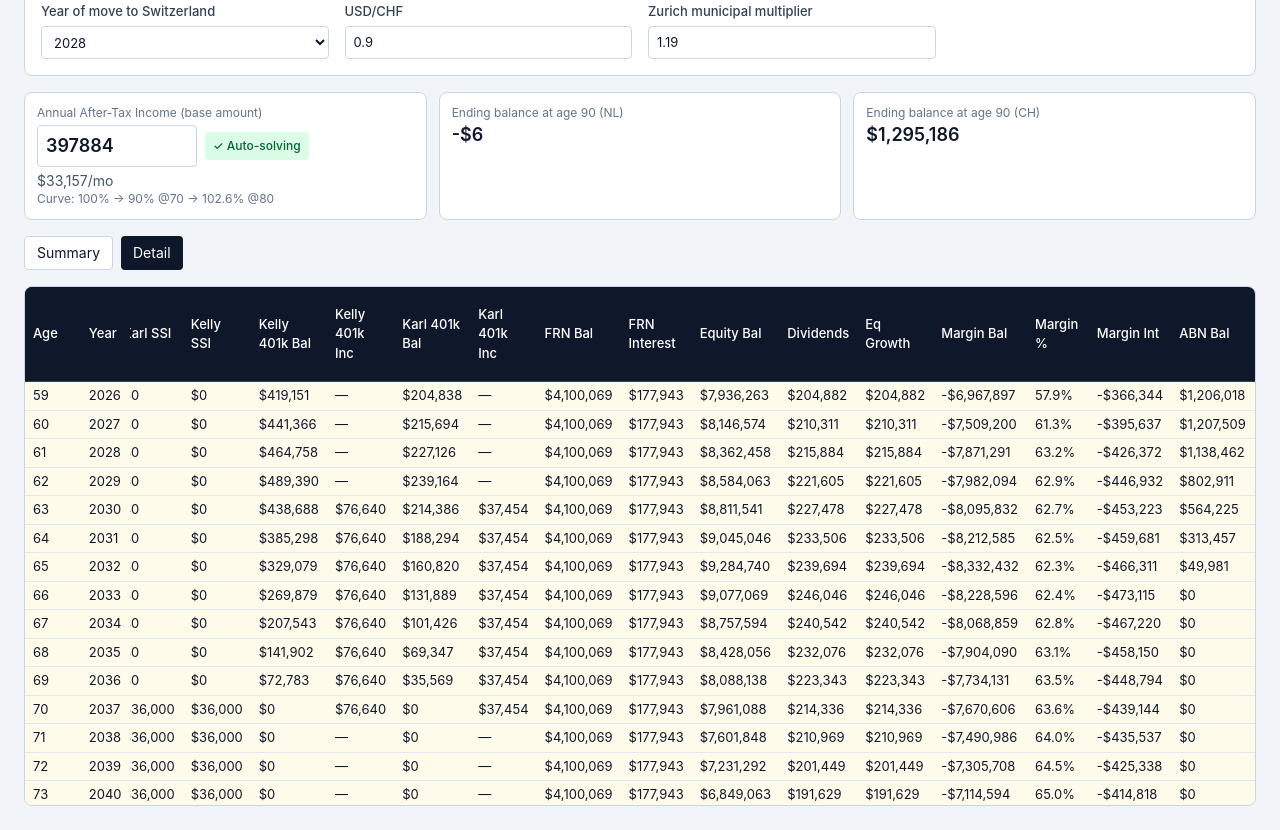
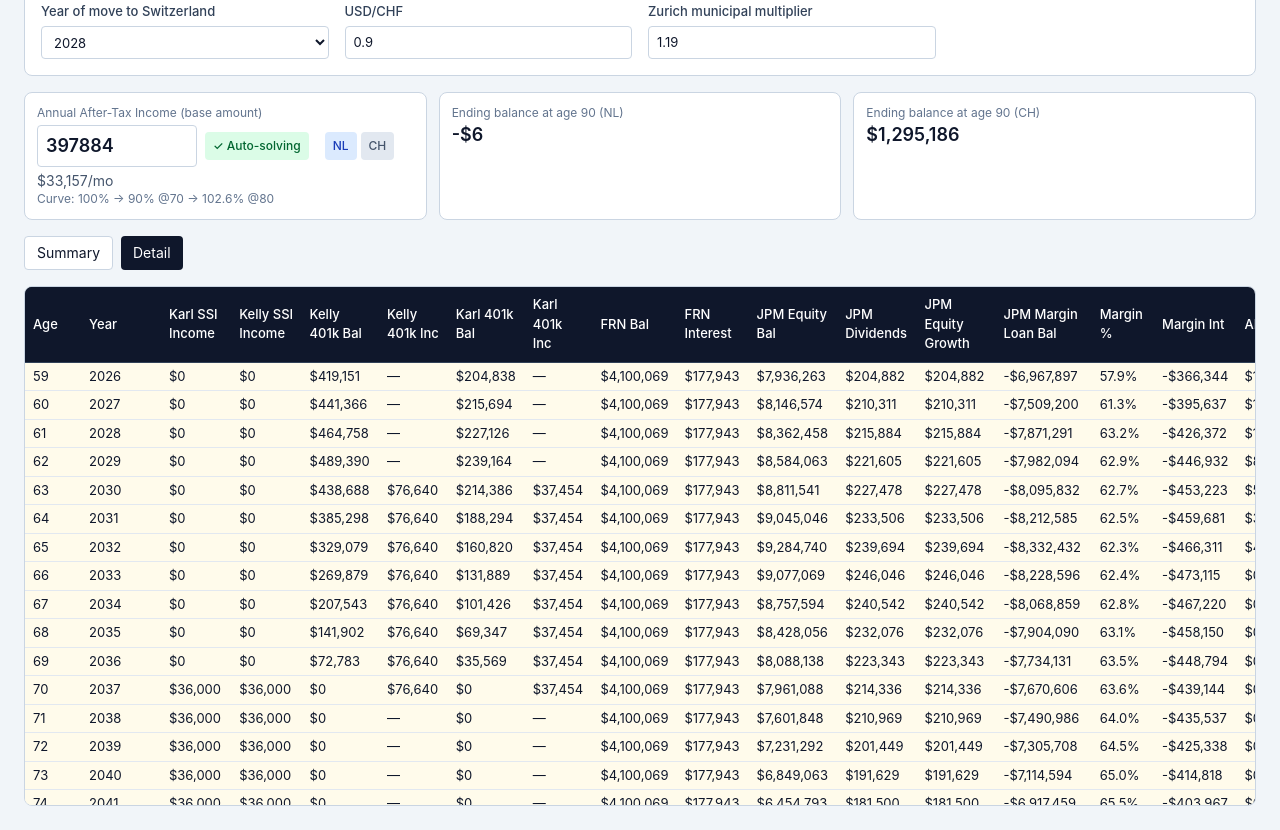
Before and after one commit to KCALLC/retirement-calculator, a Next.js app: page / in a window 1280 px wide. Shown: the part 580-1410 px from the top of the page. Built offline with nearby package versions, Linux system fonts and the light colour scheme.

Commit message:
v13: rename columns, remove ABN Earnings/FTC Credit cols, add NL/CH solver toggle

```diff
--- a/src/app/page.tsx
+++ b/src/app/page.tsx
@@ -51,14 +51,12 @@ type YearRow = {
   marginBal: number;
   marginInt: number;
   abnBal: number;
-  abnEarnings: number;
   nlDeemedOrActual: number;
   nlMarginDeduction: number;
   nlAllowance: number;
   nlTaxable: number;
   nlTaxRate: number;
   nlBox3Tax: number;
-  nlFtcCredit: number;
   chNetWealthUsd: number;
   chNetWealthChf: number;
   chCantonalBasicTax: number;
@@ -339,10 +337,10 @@ function runProjection(inputs: Inputs, baseWithdrawal: number): YearRow[] {
       frnBal: nl.frnBal, frnInterest: nl.frnInterest,
       equityBal: nl.eqBal, dividends: nl.dividends, eqGrowth: nl.eqGrowth,
       marginBal: nl.marginBal, marginInt: nl.marginInt,
-      abnBal: nl.abnBal, abnEarnings: nl.abnEarnings,
+      abnBal: nl.abnBal,
       nlDeemedOrActual: nl.nlDeemedOrActual, nlMarginDeduction: nl.nlMarginDeduction,
       nlAllowance: NL_ALLOWANCE, nlTaxable: nl.nlTaxable,
-      nlTaxRate: NL_TAX_RATE, nlBox3Tax: nl.tax, nlFtcCredit: nl.tax,
+      nlTaxRate: NL_TAX_RATE, nlBox3Tax: nl.tax,
       chNetWealthUsd: ch.chNetWealthUsd, chNetWealthChf: ch.chNetWealthChf,
       chCantonalBasicTax: ch.chCantonalBasicTax, chMunicipalTax: ch.chMunicipalTax,
       chTotalWealthTaxChf: ch.chTotalWealthTaxChf,
@@ -356,14 +354,14 @@ function runProjection(inputs: Inputs, baseWithdrawal: number): YearRow[] {
   return rows;
 }
 
-function solveBaseWithdrawal(inputs: Inputs) {
+function solveBaseWithdrawal(inputs: Inputs, target: 'NL' | 'CH') {
   let low = 0;
   let high = 2_000_000;
   let best = 0;
   for (let i = 0; i < 80; i++) {
     const mid = (low + high) / 2;
     const rows = runProjection(inputs, mid);
-    const end = rows.at(-1)?.endingBalanceNL ?? 0;
+    const end = target === 'NL' ? (rows.at(-1)?.endingBalanceNL ?? 0) : (rows.at(-1)?.endingBalanceCH ?? 0);
     best = mid;
     if (Math.abs(end) < 10) return mid;
     if (end > 0) {
@@ -429,6 +427,7 @@ export default function Home() {
   const [inputsOpen, setInputsOpen] = useState(true);
   const [manualWithdrawal, setManualWithdrawal] = useState<number | null>(null);
   const [autoSolve, setAutoSolve] = useState(true);
+  const [solveTarget, setSolveTarget] = useState<'NL' | 'CH'>('NL');
 
   useEffect(() => {
     const isMobile = typeof window !== "undefined" && window.innerWidth < 768;
@@ -438,12 +437,12 @@ export default function Home() {
   useEffect(() => {
     if (!autoSolve) return;
     const t = setTimeout(() => {
-      const solved = solveBaseWithdrawal(inputs);
+      const solved = solveBaseWithdrawal(inputs, solveTarget);
       setBaseWithdrawal(solved);
       setManualWithdrawal(null);
     }, 300);
     return () => clearTimeout(t);
-  }, [inputs, autoSolve]);
+  }, [inputs, autoSolve, solveTarget]);
 
   const effectiveWithdrawal = manualWithdrawal ?? baseWithdrawal;
   const rows = useMemo(() => runProjection(inputs, effectiveWithdrawal), [inputs, effectiveWithdrawal]);
@@ -578,6 +577,16 @@ export default function Home() {
               >
                 {autoSolve ? '✓ Auto-solving' : 'Auto-solve to $0 @90'}
               </button>
+              <div className="flex items-center gap-1 ml-2">
+                <button
+                  onClick={() => { setSolveTarget('NL'); setAutoSolve(true); setManualWithdrawal(null); }}
+                  className={`rounded px-2 py-1.5 text-xs font-medium ${solveTarget === 'NL' && autoSolve ? 'bg-blue-100 text-blue-800' : 'bg-slate-200 text-slate-600'}`}
+                >NL</button>
+                <button
+                  onClick={() => { setSolveTarget('CH'); setAutoSolve(true); setManualWithdrawal(null); }}
+                  className={`rounded px-2 py-1.5 text-xs font-medium ${solveTarget === 'CH' && autoSolve ? 'bg-teal-100 text-teal-800' : 'bg-slate-200 text-slate-600'}`}
+                >CH</button>
+              </div>
             </div>
             <div className="text-sm text-slate-600 mt-1">{usd(effectiveWithdrawal / 12)}/mo</div>
             <div className="text-xs text-slate-500">Curve: 100% → 90% @70 → 102.6% @80</div>
@@ -666,7 +675,7 @@ export default function Home() {
               <thead className="sticky top-0 z-30">
                 <tr className="bg-slate-900 text-white">
                   {[
-                    "Age", "Year", "Karl SSI", "Kelly SSI", "Kelly 401k Bal", "Kelly 401k Inc", "Karl 401k Bal", "Karl 401k Inc", "FRN Bal", "FRN Interest", "Equity Bal", "Dividends", "Eq Growth", "Margin Bal", "Margin %", "Margin Int", "ABN Bal", "ABN Earnings", "NL: Deemed/Actual", "NL: Margin Deduction", "NL: Allowance", "NL: Box3 Taxable", "NL: Tax Rate", "NL: Box3 Tax", "NL: FTC Credit", "CH: Net Wealth USD", "CH: Wealth Tax USD", "CH: Net Inv Income", "CH: Income Tax", "CH: Total Tax", "Total Income", "Withdrawal", "Ending Balance (NL)", "Ending Balance (CH)",
+                    "Age", "Year", "Karl SSI Income", "Kelly SSI Income", "Kelly 401k Bal", "Kelly 401k Inc", "Karl 401k Bal", "Karl 401k Inc", "FRN Bal", "FRN Interest", "JPM Equity Bal", "JPM Dividends", "JPM Equity Growth", "JPM Margin Loan Bal", "Margin %", "Margin Int", "ABN Bal", "NL: Deemed/Actual", "NL: Margin Deduction", "NL: Allowance", "NL: Box3 Taxable", "NL: Tax Rate", "NL: Box3 Tax", "CH: Net Wealth USD", "CH: Wealth Tax USD", "CH: Net Inv Income", "CH: Income Tax", "CH: Total Tax", "Total Income", "Withdrawal", "Ending Balance (NL)", "Ending Balance (CH)",
                   ].map((h, i) => (
                     <th
                       key={h}
@@ -697,14 +706,12 @@ export default function Home() {
                     <td className="px-2 py-1">{((r.marginBal / (r.frnBal + r.equityBal)) * 100).toFixed(1)}%</td>
                     <td className="px-2 py-1">{usd(-r.marginInt)}</td>
                     <td className="px-2 py-1">{usd(r.abnBal)}</td>
-                    <td className="px-2 py-1">{usd(r.abnEarnings)}</td>
                     <td className="px-2 py-1">{usd(r.nlDeemedOrActual)}</td>
                     <td className="px-2 py-1">{usd(r.nlMarginDeduction)}</td>
                     <td className="px-2 py-1">{usd(r.nlAllowance)}</td>
                     <td className="px-2 py-1">{usd(r.nlTaxable)}</td>
                     <td className="px-2 py-1">{pct(r.nlTaxRate)}</td>
                     <td className="px-2 py-1">{usd(r.nlBox3Tax)}</td>
-                    <td className="px-2 py-1">{usd(r.nlFtcCredit)}</td>
                     <td className="px-2 py-1">{usd(r.chNetWealthUsd)}</td>
                     <td className="px-2 py-1">{usd(r.chTotalWealthTaxUsd)}</td>
                     <td className="px-2 py-1">{usd(r.chInvestmentIncome)}</td>
```
